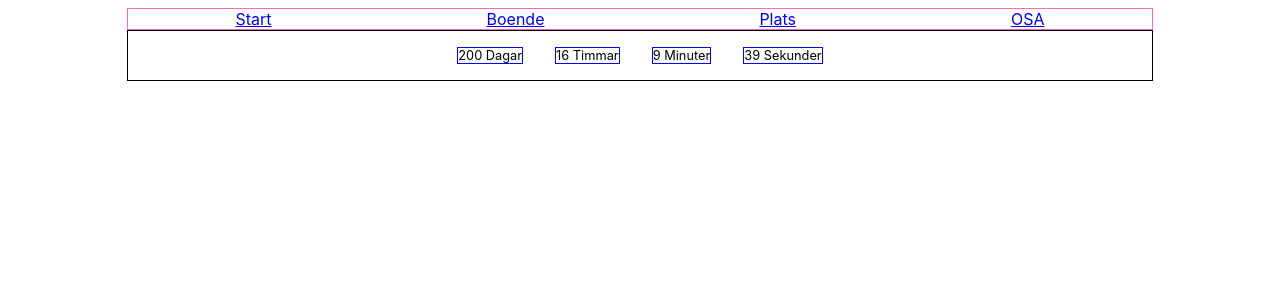
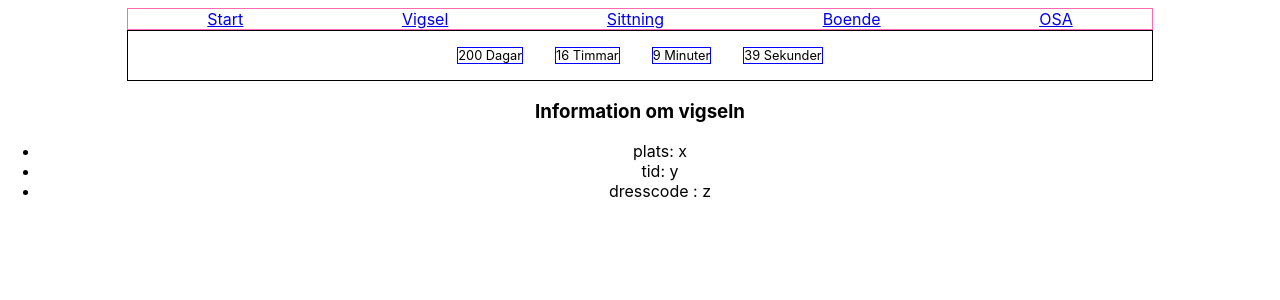
Before and after one commit to fishenchips/wedding-project, a React (Create React App) app: page /vigsel in a window 1280 px wide. Shown: the top 300 px of the page. Built offline with nearby package versions, Linux system fonts and the light colour scheme.

Commit message:
adding new page Dinner and moving info there

```diff
--- a/src/App.js
+++ b/src/App.js
@@ -9,6 +9,7 @@ import Home from './pages/Home';
 import Living from './pages/Living';
 import RSVP from './pages/RSVP';
 import Location from './pages/Location';
+import Dinner from './pages/Dinner';
 
 function App() {
   return (
@@ -20,7 +21,8 @@ function App() {
         <Routes>
           <Route path="/" element={<Home />} ></Route>
           <Route path="/boende" element={<Living />} ></Route>
-          <Route path="/plats" element={<Location />} ></Route>
+          <Route path="/vigsel" element={<Location />} ></Route>
+          <Route path="/sittning" element={<Dinner />} ></Route>
           <Route path="/osa" element={<RSVP />} ></Route>
         </Routes>
       </BrowserRouter>
--- /dev/null
+++ b/src/components/BannerPic.js
@@ -0,0 +1,11 @@
+import React from 'react'
+
+function BannerPic() {
+  return (
+    <div>
+        <img src='../images/demo.jpg' alt='Hello'/>
+    </div>
+  )
+}
+
+export default BannerPic
--- a/src/components/Navbar.js
+++ b/src/components/Navbar.js
@@ -7,8 +7,9 @@ function Navbar() {
     <div>
       <div className='navbar'>
         <Link to="/">Start</Link>
+        <Link to="/vigsel">Vigsel</Link>
+        <Link to="/sittning">Sittning</Link>
         <Link to="/boende">Boende</Link>
-        <Link to="/plats">Plats</Link>
         <Link to="osa">OSA</Link>
       </div>
 
--- /dev/null
+++ b/src/pages/Dinner.js
@@ -0,0 +1,12 @@
+import React from 'react'
+import Locale from '../components/Locale'
+
+function Dinner() {
+  return (
+    <div>
+        <Locale />
+    </div>
+  )
+}
+
+export default Dinner
--- a/src/pages/Home.js
+++ b/src/pages/Home.js
@@ -1,9 +1,10 @@
 import React from 'react'
+import BannerPic from '../components/BannerPic'
 
 function Home() {
   return (
     <div>
-      <img src="../images/demo.jpg" alt='Demo Pic' />
+      <BannerPic />
     </div>
   )
 }
--- a/src/pages/Location.js
+++ b/src/pages/Location.js
@@ -1,5 +1,4 @@
 import React from 'react'
-import Locale from '../components/Locale'
 import WeddingCeremony from '../components/WeddingCeremony'
 
 /*      Todo : Adding info how to get there
@@ -10,8 +9,6 @@ function Location() {
   return (
     <div>
       <WeddingCeremony />
-
-      <Locale />
     </div>
   )
 }
```
